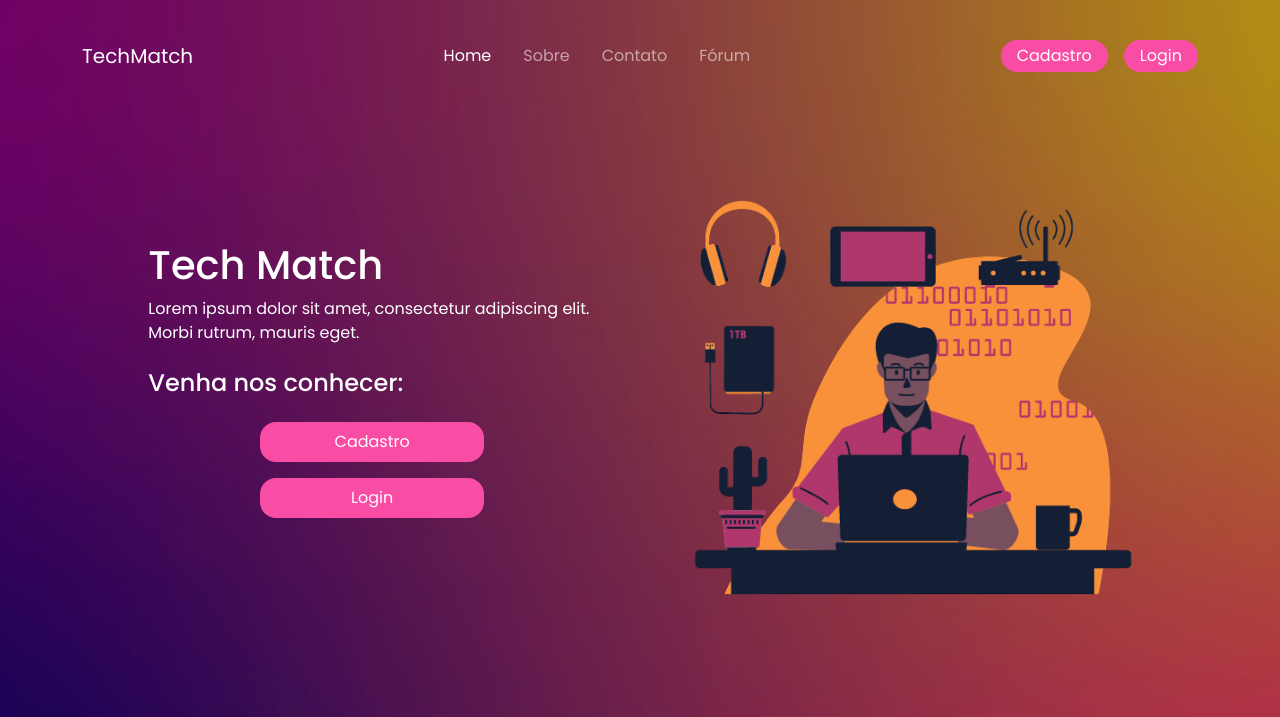
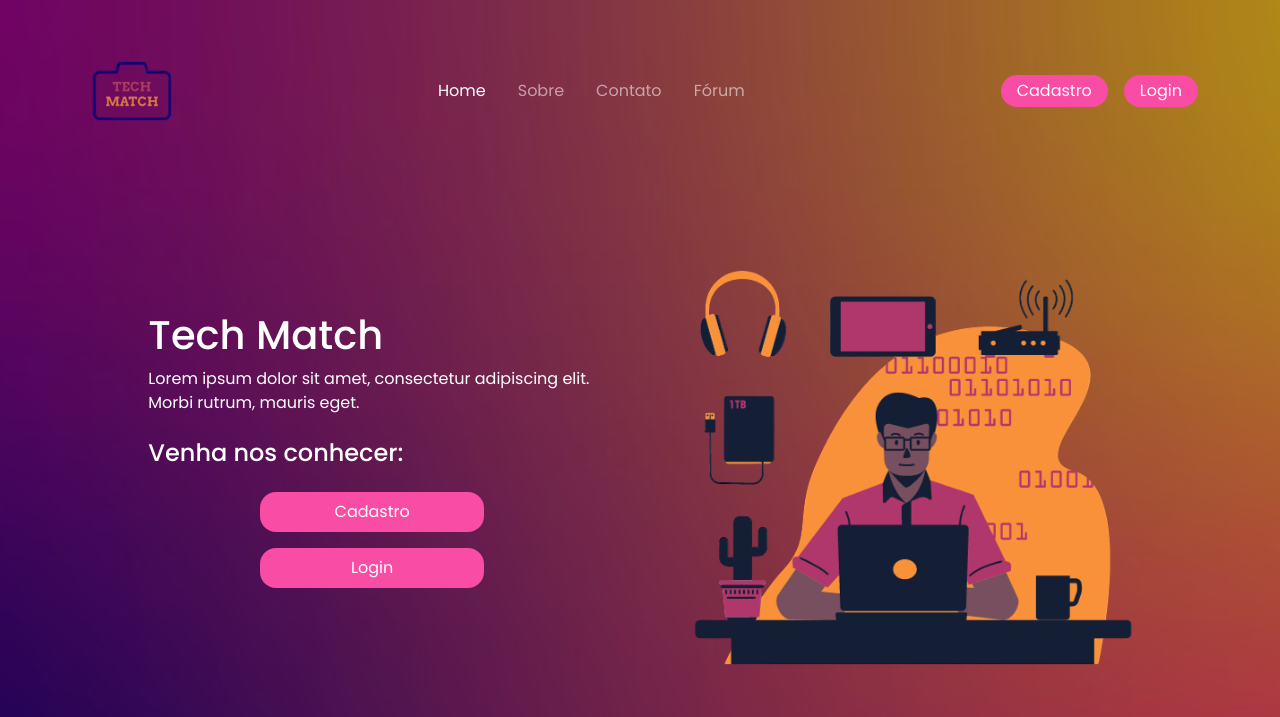
Before and after one commit to ICEI-PUC-Minas-PCO-SI/pco-ads-2023-2-p1-tiaw-t2-tech-service, a plain HTML site: page src/template-padrao/index.html in a window 1280 px wide. Shown: the top 717 px of the page. Drawn offline with nearby package versions, Linux system fonts and the light colour scheme.

Commit message:
alteração logo

```diff
--- a/src/template-padrao/index.html
+++ b/src/template-padrao/index.html
@@ -13,7 +13,9 @@
     <nav class="navbar navbar-expand-lg navbar-dark bg-transparent p-3">
         <div class="container">
             <!--Logo-->
-          <a class="navbar-brand" href="#">TechMatch</a>
+          <a class="navbar-brand" href="#">
+            <img src="logo.png" width="100px" height="100px" alt="logo">
+          </a>
           <button class="navbar-toggler" type="button" data-bs-toggle="offcanvas" data-bs-target="#offcanvasNavbar" aria-controls="offcanvasNavbar">
             <span class="navbar-toggler-icon"></span>
           </button>
```
Also changed, not shown: src/template-padrao/logo.png (added).
